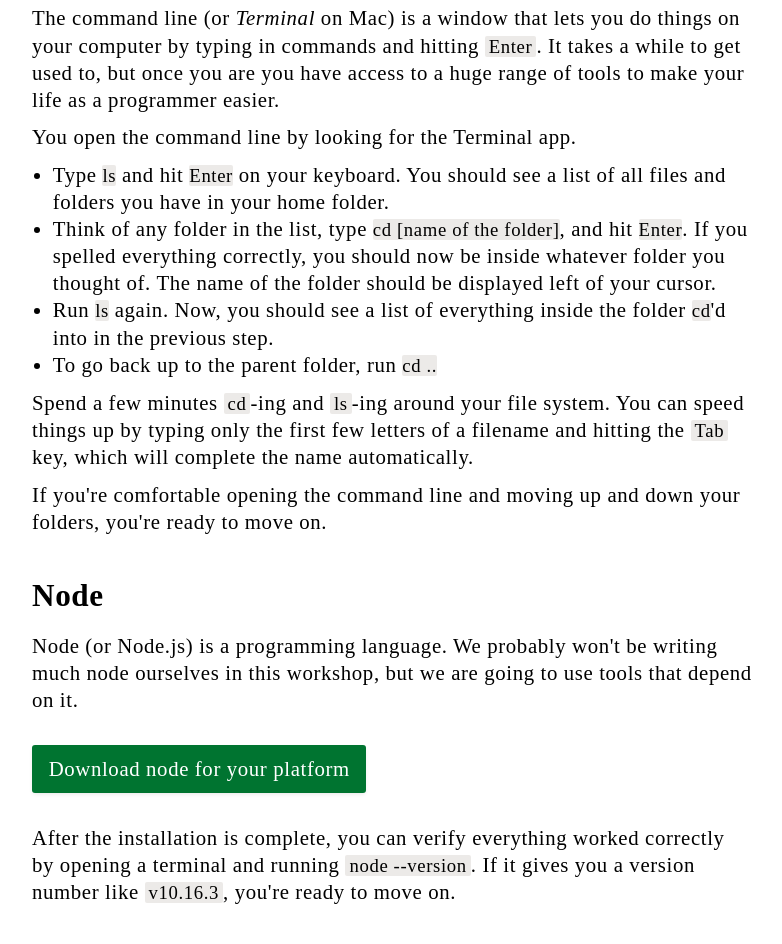
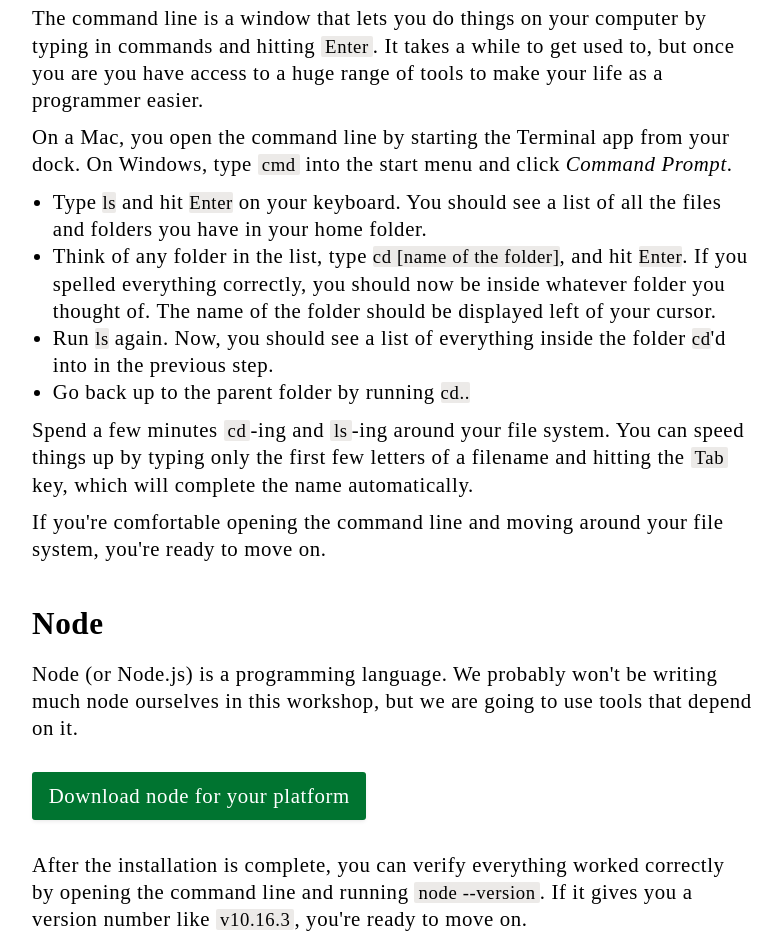
Before and after one commit to awesomephant/untitled-coding-workshop, an Eleventy site: page chapters/tools.md in a window 1280 px wide. Shown: the part 2739-3683 px from the top of the page, without its empty margins (248-1030 px from the left). Built offline with nearby package versions, Linux system fonts and the light colour scheme; Eleventy itself is replaced by a stand-in of ours; files that its build step writes are made by us from their sources; a web font is replaced by a local one; what eleventy-plugin-typeset would draw is missing.

Commit message:
Change Wording

````diff
--- a/chapters/tools.md
+++ b/chapters/tools.md
@@ -55,30 +55,30 @@
 
 My main suggestion is to start using keyboard commands immediately, even if it's awkward at first. You only need to remember a couple to begin with:
 
-- ```Cmd+Shift+P``` to open the command panel. This is a search function for eveything that's available in the menus. You can open files, swap colur themes, open and close the sidebar, change your editor font size and whatever else you may need to do. it also displays additional keyboard shortcuts for common tasks, so you can start to pick those up over time.
+- ```Cmd+Shift+P``` to open the command panel. This is a search function for eveything that's available in the menus. You can open files, swap colur themes, open and close the sidebar, change your editor font size and whatever else you may need to do. It also displays additional keyboard shortcuts for common tasks, so you can start to pick those up over time.
 - ```Cmd+P``` brings up a list of files you have currently open. Move up and down the list using the arrow keys, hit ```Enter``` to confirm.
 
 ## The command line
 
-The command line (or *Terminal* on Mac) is a window that lets you do things on your computer by typing in commands and hitting ```Enter```. It takes a while to get used to, but once you are you have access to a huge range of tools to make your life as a programmer easier.
+The command line is a window that lets you do things on your computer by typing in commands and hitting ```Enter```. It takes a while to get used to, but once you are you have access to a huge range of tools to make your life as a programmer easier.
 
-You open the command line by looking for the Terminal app.
+On a Mac, you open the command line by starting the Terminal app from your dock. On Windows, type ```cmd``` into the start menu and click *Command Prompt*.
 
-- Type ```ls``` and hit ```Enter``` on your keyboard. You should see a list of all files and folders you have in your home folder.
+- Type ```ls``` and hit ```Enter``` on your keyboard. You should see a list of all the files and folders you have in your home folder.
 - Think of any folder in the list, type ```cd [name of the folder]```, and hit ```Enter```. If you spelled everything correctly, you should now be inside whatever folder you thought of. The name of the folder should be displayed left of your cursor.
 - Run ```ls``` again. Now, you should see a list of everything inside the folder ```cd```'d into in the previous step.
-- To go back up to the parent folder, run ```cd ..```
+- Go back up to the parent folder by running  ```cd..```
 
 Spend a few minutes ```cd```-ing and ```ls```-ing around your file system. You can speed things up by typing only the first few letters of a filename and hitting the ```Tab``` key, which will complete the name automatically.
 
-If you're comfortable opening the command line and moving up and down your folders, you're ready to move on.
+If you're comfortable opening the command line and moving around your file system, you're ready to move on.
 
 ## Node
 Node (or Node.js) is a programming language. We probably won't be writing much node ourselves in this workshop, but we are going to use tools that depend on it.
 
 {% cta "Download node for your platform" "https://nodejs.org/en/"%}
 
- After the installation is complete, you can verify everything worked correctly by opening a terminal and running ```node --version```. If it gives you a version number like ```v10.16.3```, you're ready to move on.
+ After the installation is complete, you can verify everything worked correctly by opening the command line and running ```node --version```. If it gives you a version number like ```v10.16.3```, you're ready to move on.
 
 
 ## Git
@@ -87,7 +87,7 @@
 
 In short, a version control system allows you to save different versions of files as you work on them either by yourself or with other people. It's similar to a shared Google Drive, but with much more fine-grained control over what gets saved, and how.
 
-The central concept in git is the *repository*. A repository (or *repo*) is a project folder full of files, along with every version of those files that were ever saved. Git lets you efficiently create, compare, and combine these file versions, as well as entire repositories.
+The central concept in git is the *repository*. A repository (or *repo*) is a project folder full of files, along with records of any changes that were made to those files over time. Git lets you efficiently create, compare, and combine these records, as well as entire repositories.
 
 {% cta "Download git for your platform" "https://git-scm.com/"%}
 
@@ -95,9 +95,9 @@
 
 ## Github
 
-Github is a commercial platform that lets you host and collaborate on git repositories.
+Github is a commercial platform owned by Microsoft that lets you host and collaborate on git repositories.
 
-While you can absolutely use git without github, it makes many tasks more convenient and is pretty commonly used.
+While you can absolutely use git without Github, it makes many tasks more convenient and is pretty commonly used.
 
 {% cta "Make a free github account" "https://github.com/"%}
 
````
